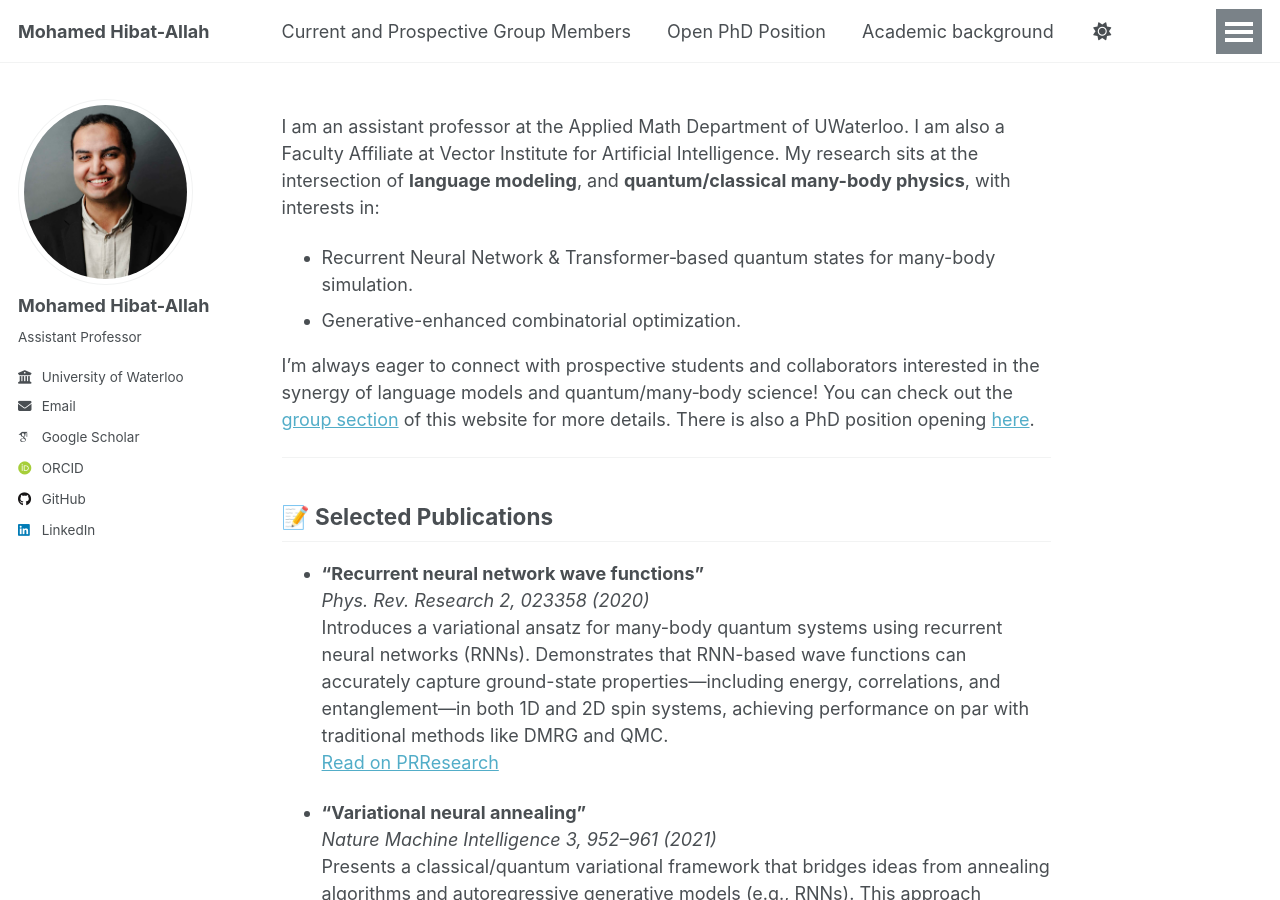
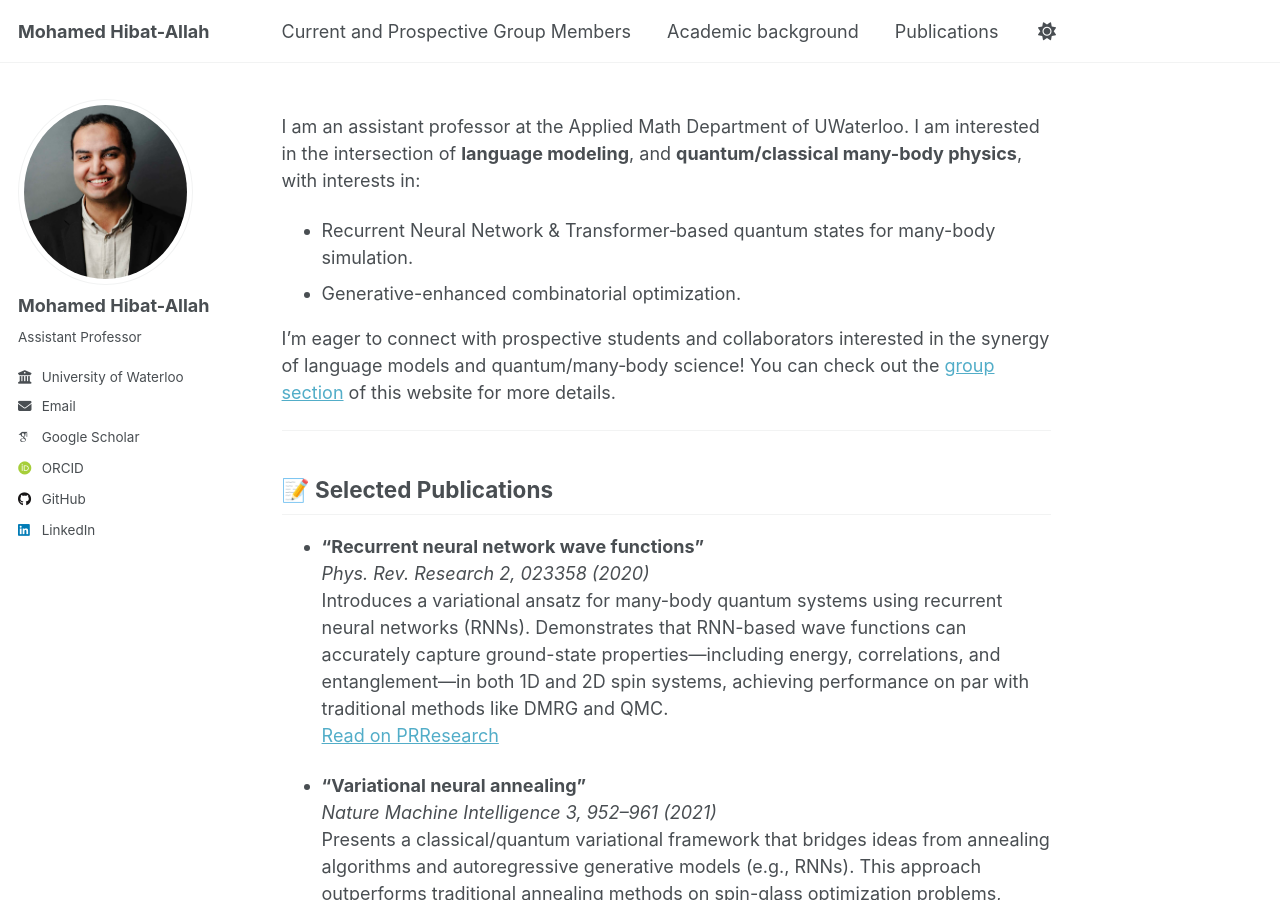
Before and after one commit to mhibatallah/mhibatallah.github.io, a Jekyll site: the page built from _pages/about.md, in a window 1280 px wide and 900 px high. Built offline with Jekyll 4.4.1, drawn with Linux system fonts in a browser that asks for light colours; some web fonts are replaced; a script that is not in the unit is left out.

Commit message:
removing phd position and updating group page

```diff
--- a/_data/navigation.yml
+++ b/_data/navigation.yml
@@ -14,8 +14,8 @@ main:
   - title: "Current and Prospective Group Members"
     url: /group/
 
-  - title: "Open PhD Position"
-    url: /PhDPosition/
+  # - title: "Open PhD Position"
+  #   url: /PhDPosition/
 
   - title: "Academic background"
     url: /cv/
--- a/_pages/about.md
+++ b/_pages/about.md
@@ -8,12 +8,12 @@ redirect_from:
 ---
 
 
-I am an assistant professor at the Applied Math Department of UWaterloo. I am also a Faculty Affiliate at Vector Institute for Artificial Intelligence. My research sits at the intersection of **language modeling**, and **quantum/classical many-body physics**, with interests in:
+I am an assistant professor at the Applied Math Department of UWaterloo. I am interested in the intersection of **language modeling**, and **quantum/classical many-body physics**, with interests in:
 
 - Recurrent Neural Network & Transformer‑based quantum states for many-body simulation.
 - Generative-enhanced combinatorial optimization.
 
-I’m always eager to connect with prospective students and collaborators interested in the synergy of language models and quantum/many‑body science! You can check out the [group section](/group/) of this website for more details. There is also a PhD position opening [here](/PhDPosition/).
+I’m eager to connect with prospective students and collaborators interested in the synergy of language models and quantum/many‑body science! You can check out the [group section](/group/) of this website for more details.
 
 ---
 
```
Also changed, not shown: _pages/PhDPosition.md (+2 -0 lines), _pages/group.md (+3 -3 lines).
